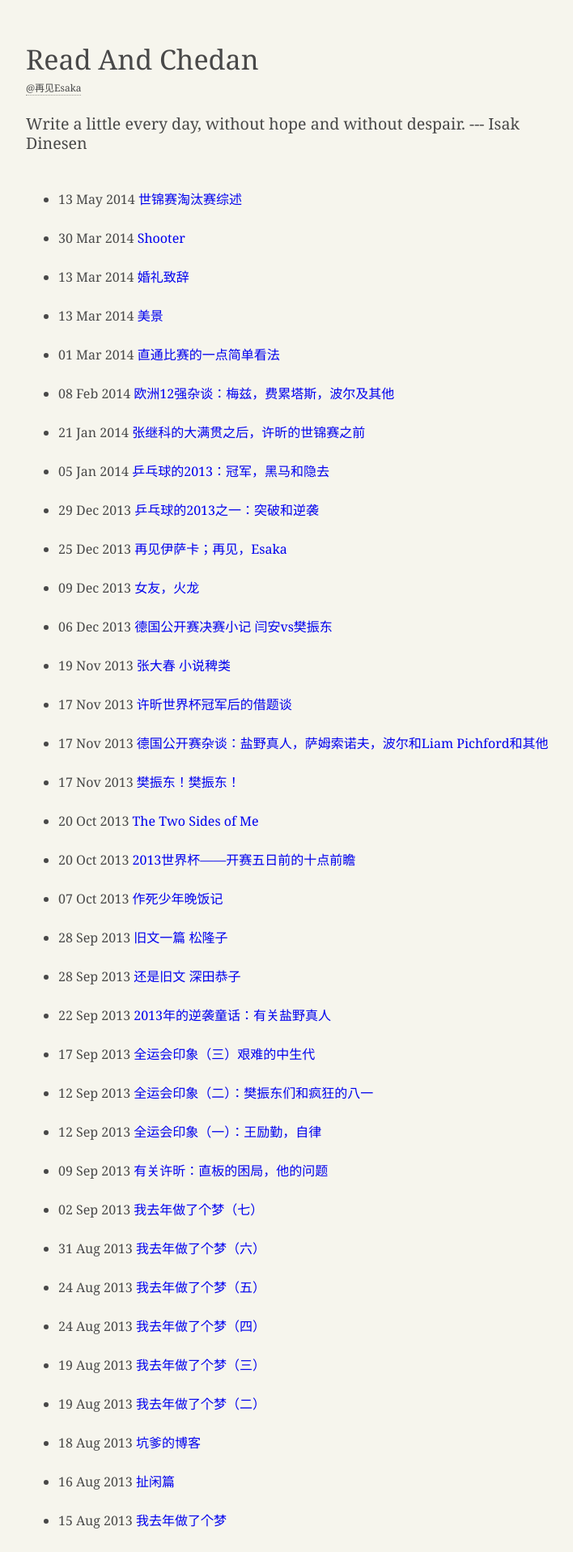
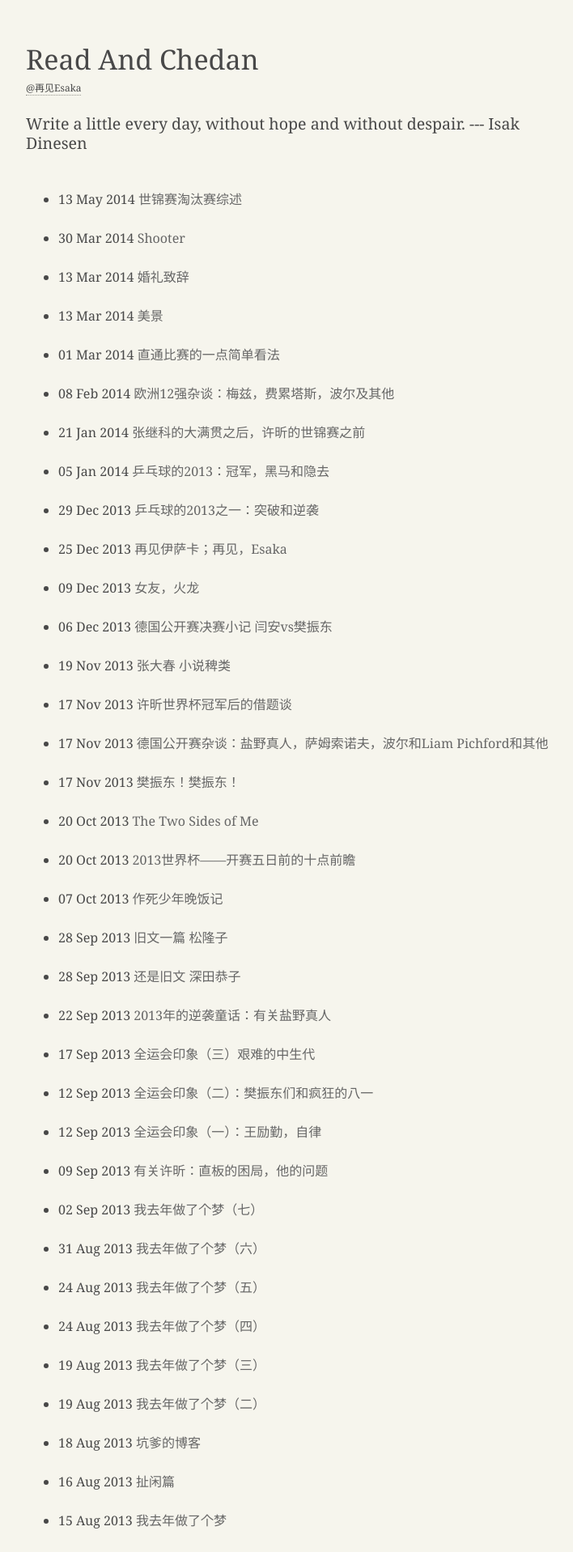
Before and after one commit to readandchedan/readandchedan.github.io, a Jekyll site: the page built from index.html, in a window 1280 px wide. Shown: the top 1917 px of the page at 81% size, without its empty margins (270-978 px from the left). Built offline with Jekyll 4.4.1, drawn with Linux system fonts in a browser that asks for light colours.

Commit message:
Update default.html

```diff
--- a/_layouts/default.html
+++ b/_layouts/default.html
@@ -34,7 +34,8 @@ header a:visited {
 }
 
 a {
-  text-decoration: none;
+    color: #666666;
+    text-decoration: none;
 }
 
 a:visited {
@@ -51,7 +52,6 @@ p {
 }
 
 body {
-  /*margin: 60px auto;*/
   margin: 0 auto;
   font-family: Georgia, Palatino, 'Palatino Linotype', Times, 'Times New Roman', 'Microsoft YaHei', serif;
 
```
